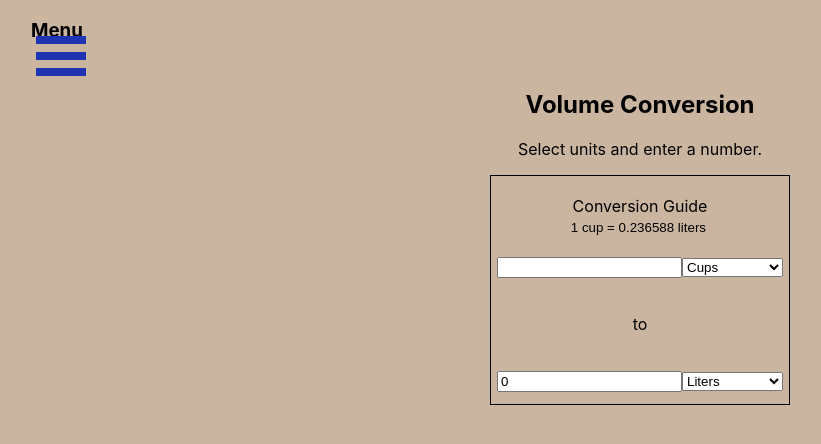
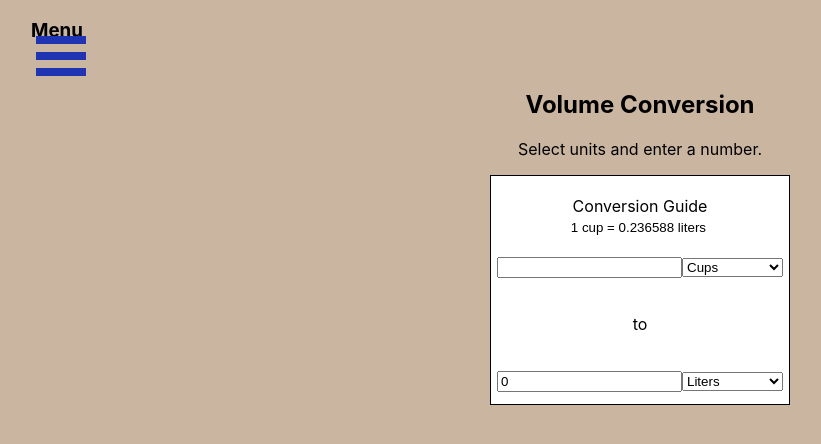
Before and after one commit to F1TR4t/SWE632_Calculator, a React (Create React App) app: page /Volume in a window 1280 px wide. Shown: the top 444 px of the page, without its empty margins (0-821 px from the left). Built offline with nearby package versions, Linux system fonts and the light colour scheme.

Commit message:
Added background color
Temporarily set to white

```diff
--- a/src/Components/Conversion/Volume.js
+++ b/src/Components/Conversion/Volume.js
@@ -542,6 +542,7 @@ import React, { useState , useEffect} from 'react';
             border: '1px solid rgba(0, 0, 0, 1.00)',
             width: '300px',
            height: '230px',
+           background:'white',
        };
 
        const conversionGuide = {
```
